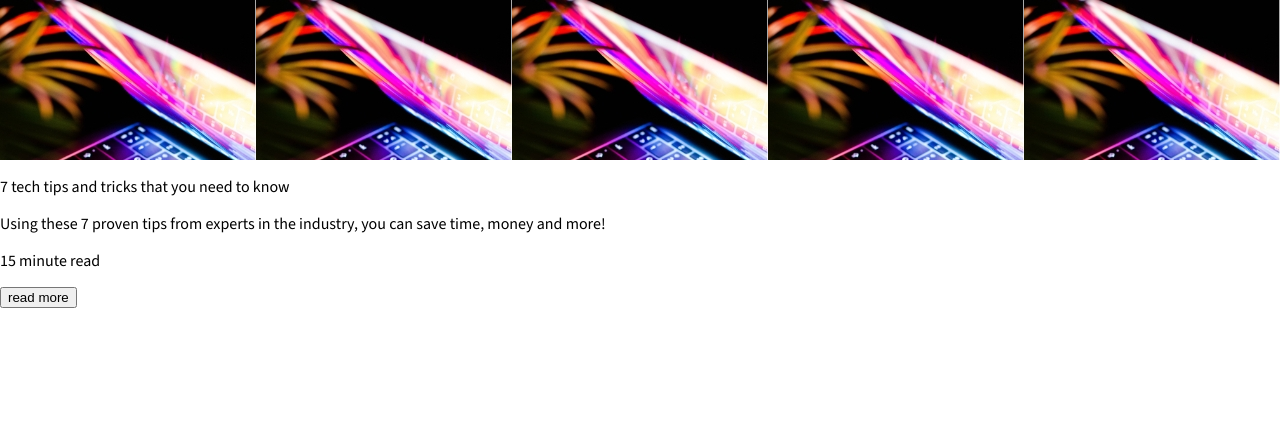
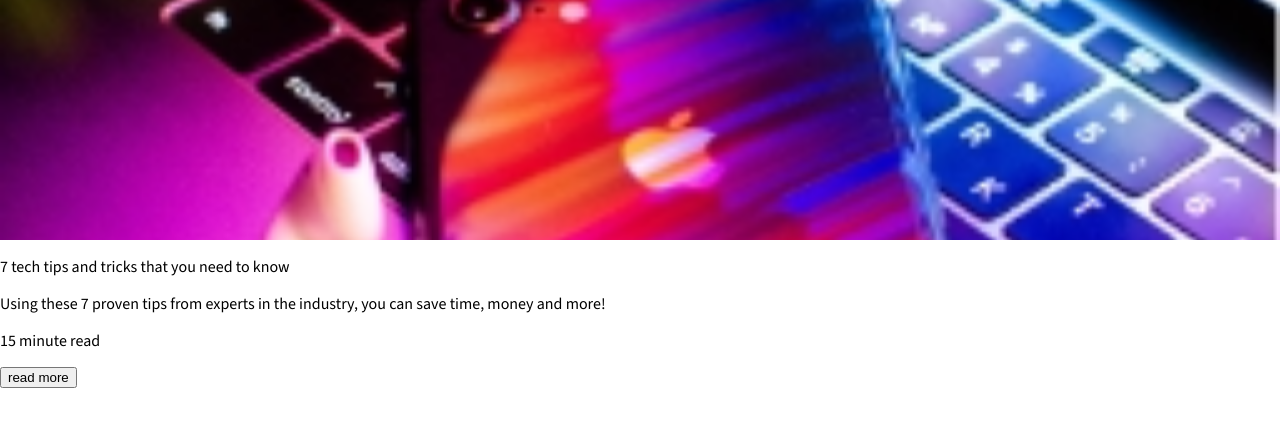
Before and after one commit to KaviruN/flex-card-project, a plain HTML site: page index.html in a window 1280 px wide. Drawn offline with nearby package versions, Linux system fonts and the light colour scheme; a web font is replaced by a local one.

Commit message:
style the backround in image container

```diff
--- a/css/style.css
+++ b/css/style.css
@@ -18,7 +18,10 @@ html, body {
 .image-container {
     width: 100%;
     background-image: url('/img/tech.jpg');
-    min-height: 20vh;
+    min-height: 30vh;
+    background-size: cover;
+    background-position: center;
+    background-repeat: no-repeat;
 }
 
 .bg-image {
```
